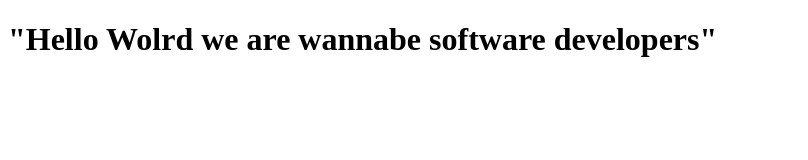
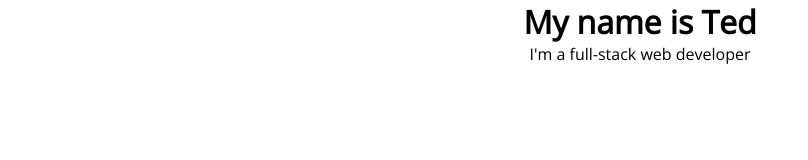
Before and after one commit to rubenpazch/rubenandTed, a plain HTML site: page index.html in a window 1280 px wide. Shown: the whole page, without its empty margins (0-808 px from the left). Drawn offline with nearby package versions, Linux system fonts and the light colour scheme.

Commit message:
#welcome-section and h1 tag

```diff
--- a/index.html
+++ b/index.html
@@ -1,12 +1,17 @@
-<!DOCTYPE html>
 <html lang="en">
 <head>
   <meta charset="UTF-8">
-  <meta name="viewport" content="width=device-width, initial-scale=1.0">
-  <meta http-equiv="X-UA-Compatible" content="ie=edge">
-  <title>Document</title>
+  <link rel="shortcut icon" type="image/x-icon" href="assets/images/favicon_io/favicon.ico">
+  <link href="assets/css/styles.css" rel="stylesheet" type="text/css">
+  <link href="https://fonts.googleapis.com/css?family=Open+Sans" rel="stylesheet" type="text/css">
+  <link rel="stylesheet" href="https://use.fontawesome.com/releases/v5.8.2/css/all.css" integrity="sha384-oS3vJWv+0UjzBfQzYUhtDYW+Pj2yciDJxpsK1OYPAYjqT085Qq/1cq5FLXAZQ7Ay"
+    crossorigin="anonymous">
+  <title>Personal Portfolio Microverse</title>
 </head>
-<body>
-    <h1>"Hello Wolrd we are wannabe software developers"</h1>
+<body translate="no">
+  <div id="welcome-section" class="intro">
+    <h1>My name is Ted</h1>
+    <p>I'm a full-stack web developer</p>
+  </div>
 </body>
 </html>
```
